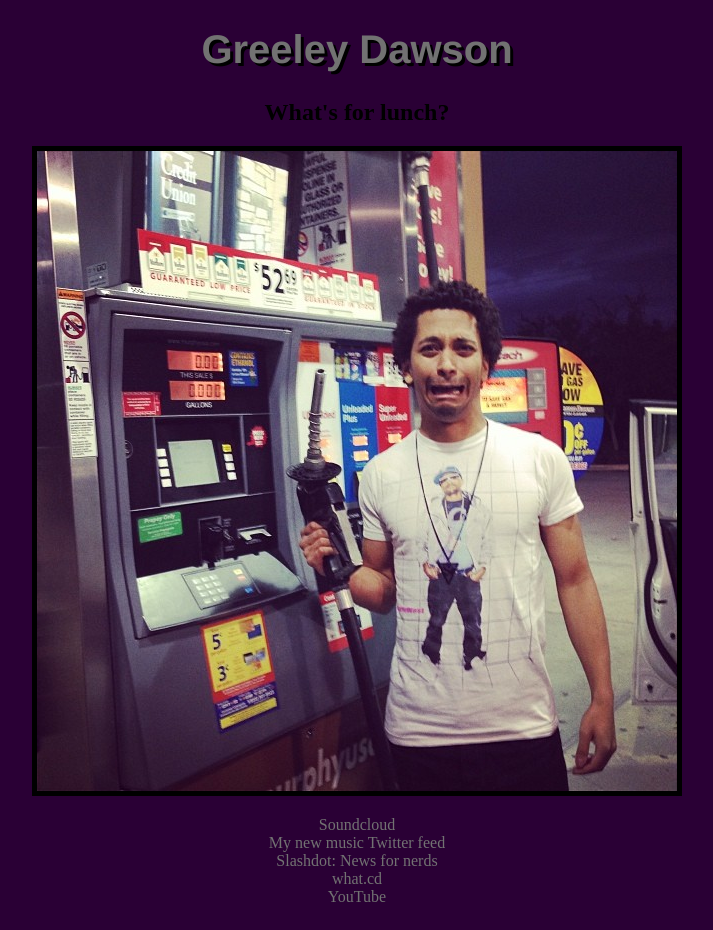
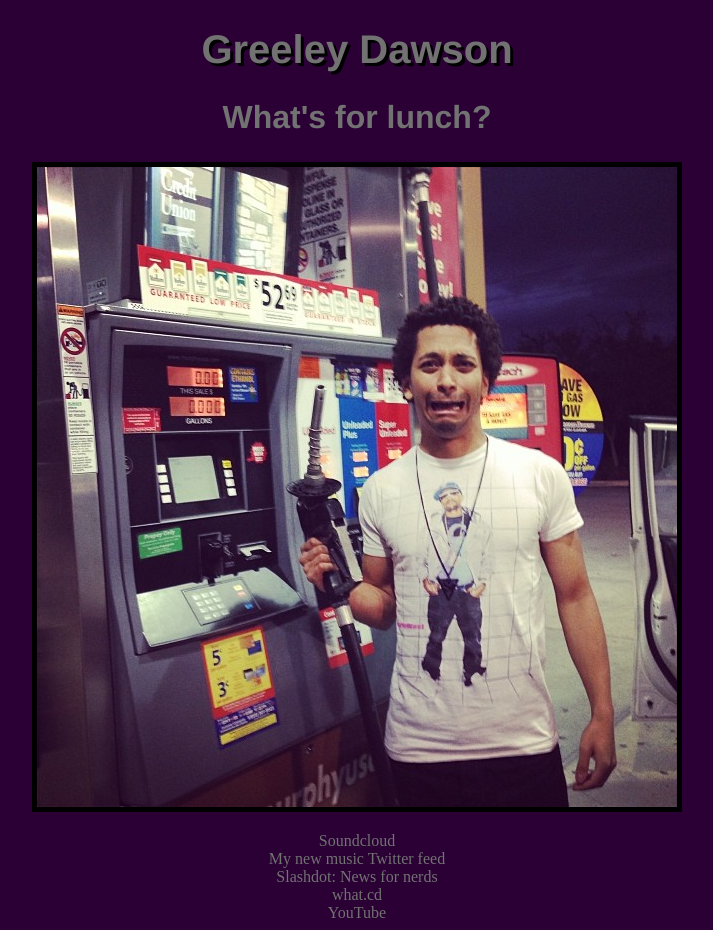
Before and after one commit to 4sight/tiy-first-project, a plain HTML site: page index.html in a window 1280 px wide. Shown: the whole page, without its empty margins (283-996 px from the left). Drawn offline with Linux system fonts and the light colour scheme.

Commit message:
Added <h2> formatting to css file

```diff
--- a/css/styles.css
+++ b/css/styles.css
@@ -9,6 +9,13 @@
 		font-weight: 700;
 		color: #727272;
 		text-shadow: 3px 3px black;
+	}
+		h2 {
+		font-family: "Helvetica", Times, sans-serif;
+		text-align: center;
+		font-size: 32px;
+		color: #727272;
+		text-shadow: 2px px black;
 	}
 	a {
 		color: #727272;
```
